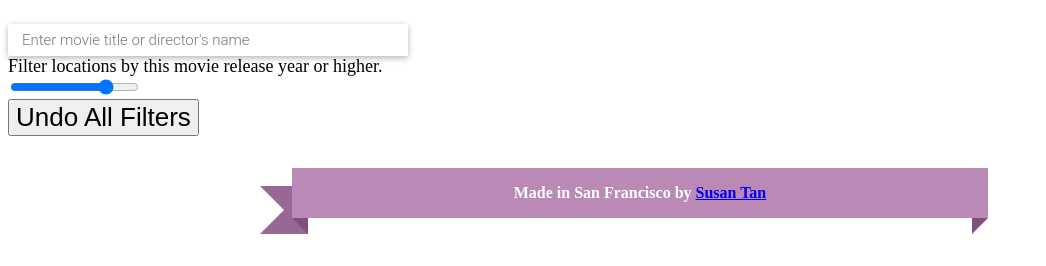
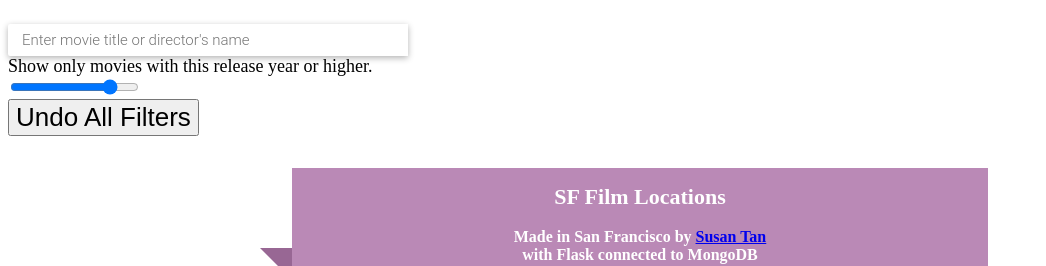
Before and after one commit to jvxtaposed/SF_Films_on_Google_Map, a Flask app: template templates/index.html in a window 1280 px wide. Shown: the top 266 px of the page, without its empty margins (0-1046 px from the left). Before the commit the page ends 234 px from the top, so only its background shows below. Run offline with Flask 2, Linux system fonts and the light colour scheme; the template is opened without the code that fills it, so the values that code supplies are empty; some libraries are stand-ins or nearby versions.

Commit message:
changed font-size of ribbon head text

```diff
--- a/templates/index.html
+++ b/templates/index.html
@@ -40,6 +40,12 @@
         margin-left: -1px;
         padding-left: 14px;
         width: 401px;
+      }
+      .app_title {
+        font-size: 22px;
+      }
+      .author {
+        font-size: 16px;
       }
       /* Ribbon CSS comes from http://css-tricks.com/snippets/css/ribbon/ */
      .ribbon {
@@ -207,13 +213,17 @@
   <body>
     <input id="pac-input" class="controls" type="text" placeholder="Enter movie title or director's name">
     <div id="release_year_filter">
-      <div class="filter_instruction">Filter locations by this movie release year or higher.<br></div>
-      <input id="slide" type="range"  min="1950" max="2014" value="2000"/>
+      <div class="filter_instruction">Show only movies with this release year or higher.<br></div>
+      <input id="slide" type="range"  min="1940" max="2014" value="2000"/>
       <span id="display_year"></span>
     </div>
     <button id="undo_all_filters">Undo All Filters</button>
     <h1 class="ribbon">
-      <strong class="ribbon-content">Made in San Francisco by <a target='_blank' href="https://www.github.com/onceuponatimeforever/">Susan Tan<a></strong>
+      <strong class="ribbon-content">
+        <div class="app_title">SF Film Locations</div><br>
+        <div class="author">Made in San Francisco by <a target='_blank' href="https://www.github.com/onceuponatimeforever/">Susan Tan</a><br>with Flask connected to MongoDB
+        </div>
+      </strong>
     </h1>
     <div id="map-canvas"></div>
   </body>
```
